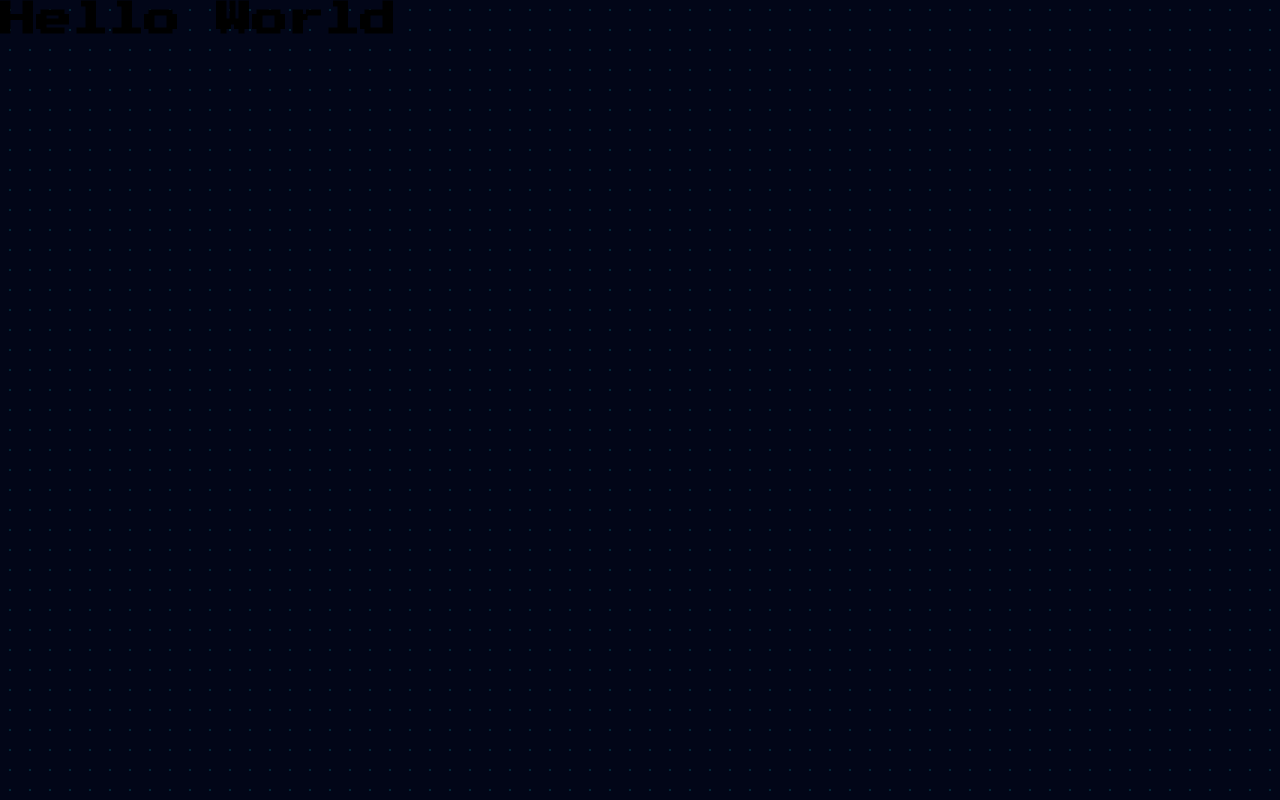
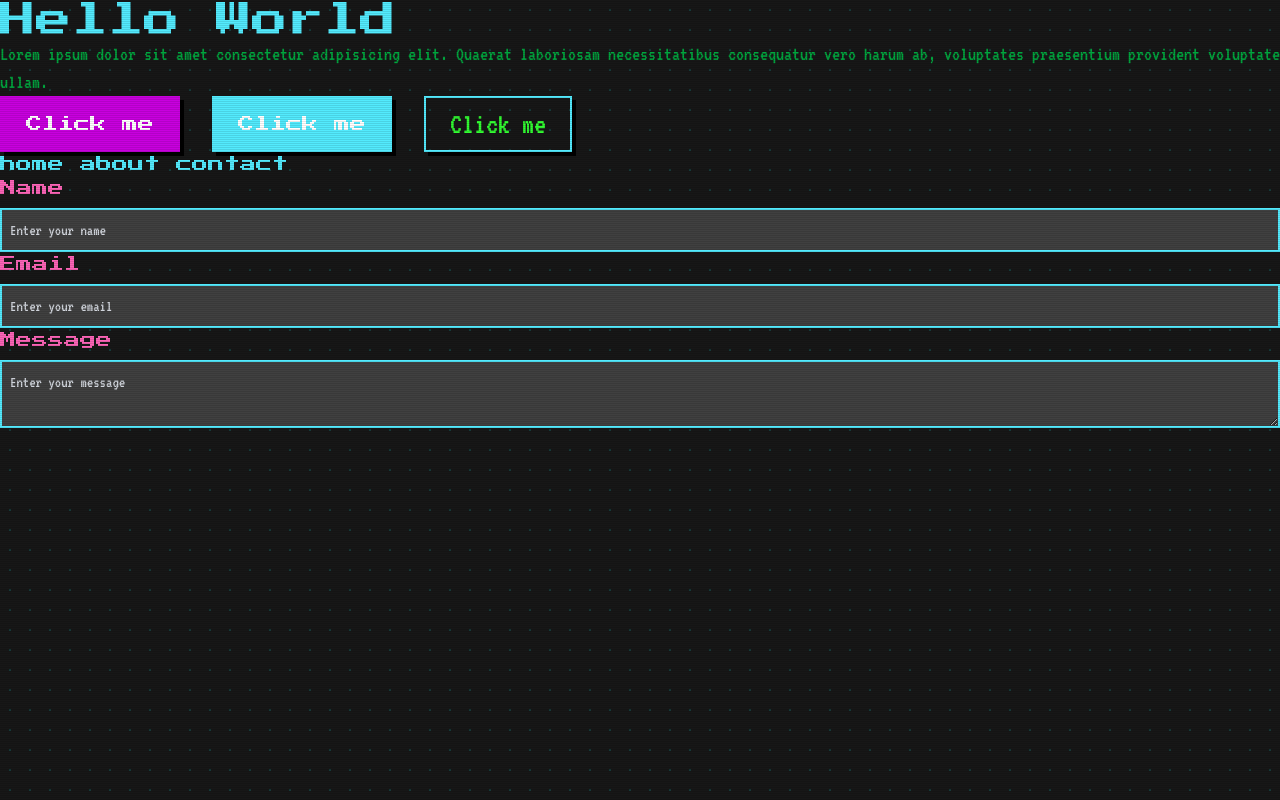
Before and after one commit to Ughur/web, a Next.js app: page / in a window 1280 px wide. Built offline with nearby package versions, Linux system fonts and the light colour scheme.

Commit message:
New theme variables and define styles for components: buttons, headings, form inputs, links also add scanline background

```diff
--- a/app/globals.css
+++ b/app/globals.css
@@ -1,24 +1,45 @@
 @import 'tailwindcss';
+
+:root {
+  --scanline-opacity: 0.1;
+}
 
 @theme {
   --font-pressStart: var(--font-pressStart);
   --font-vt323: var(--font-vt323);
 
-  --color-primary: var(--color-cyan-500);
-  --color-secondary: var(--color-fuchsia-700);
-  --color-tertiary: var(--color-pink-500);
+  --color-primary: var(--color-cyan-300);
+  --color-secondary: var(--color-pink-400);
 
-  --color-body: var(--color-green-400);
-  --color-heading: var(--color-cyan-500);
-  --color-background: var(--color-slate-950);
+  --color-accent-fuchsia: var(--color-fuchsia-600);
+  --color-accent-purple: var(--color-purple-500);
+  --color-accent-green: oklch(0.87 0.2785 142.72);
+
+  --color-body: var(--color-green-600);
+  --color-heading: var(--color-cyan-300);
+  --color-background: var(--color-neutral-900);
+}
+
+@layer base {
+  body::before {
+    content: '';
+    @apply fixed inset-0 pointer-events-none z-50;
+    background: repeating-linear-gradient(
+      0deg,
+      rgba(0, 0, 0, var(--scanline-opacity)) 0%,
+      rgba(0, 0, 0, var(--scanline-opacity)) 1px,
+      transparent 1px,
+      transparent 2px
+    );
+  }
 }
 
 @layer components {
   .heading {
-    @apply text-2xl md:text-3xl lg:text-4xl font-bold text-heading;
+    @apply text-2xl md:text-3xl lg:text-4xl text-heading font-pressStart;
   }
   .body-text {
-    @apply text-base md:text-lg lg:text-xl text-body;
+    @apply text-base md:text-lg lg:text-xl text-body font-vt323;
   }
   .flex-responsive {
     @apply flex flex-col md:flex-row;
@@ -28,6 +49,49 @@
   }
   .m-responsive {
     @apply m-4 sm:m-6 md:m-8 lg:m-10;
+  }
+  .btn {
+    @apply font-pressStart cursor-pointer
+    text-white
+    py-2 px-6 border-2
+    transition-colors duration-300
+    [transition-property:border-color]
+    [transition-duration:0.2s]
+    shadow-[4px_4px_0px_0px_#000]
+    hover:shadow-[2px_2px_0px_0px_#000]
+    active:shadow-none
+    active:translate-x-1
+    active:translate-y-1;
+  }
+
+  .btn-primary {
+    @apply bg-accent-fuchsia border-accent-fuchsia
+           hover:bg-secondary hover:border-secondary;
+  }
+  .btn-secondary {
+    @apply bg-primary border-primary
+           hover:bg-accent-purple hover:border-accent-purple;
+  }
+  .btn-ghost {
+    @apply border-primary hover:border-secondary hover:text-secondary
+            font-vt323 bg-transparent text-accent-green text-3xl
+            active:translate-x-0 active:translate-y-0;
+  }
+  .link {
+    @apply text-primary hover:text-secondary font-pressStart transition-colors duration-300;
+  }
+  .form-group {
+    @apply flex flex-col gap-2;
+  }
+  .form-label {
+    @apply text-secondary font-pressStart;
+  }
+  .form-input {
+    @apply bg-neutral-700 border-2
+    border-primary text-accent-green
+    font-vt323 p-2 placeholder:text-gray-300
+    outline-none focus:border-secondary;
+
   }
 }
 
--- a/app/layout.tsx
+++ b/app/layout.tsx
@@ -27,7 +27,7 @@ export default function RootLayout({
   return (
     <html lang='en'>
       <body
-        className={`${pressStart.variable} ${vt323.variable} antialiased bg-dots bg-background`}
+        className={`${pressStart.variable} ${vt323.variable} antialiased bg-dots bg-background text-body`}
       >
         {children}
       </body>
--- a/app/page.tsx
+++ b/app/page.tsx
@@ -1,3 +1,63 @@
 export default function Home() {
-  return <h1 className='text-4xl font-bold font-pressStart'>Hello World</h1>;
+  return (
+    <>
+      <h1 className='heading'>Hello World</h1>
+      <p className='body-text'>
+        Lorem ipsum dolor sit amet consectetur adipisicing elit. Quaerat
+        laboriosam necessitatibus consequatur vero harum ab, voluptates
+        praesentium provident voluptate ullam.
+      </p>
+      <div className='flex gap-4'>
+        <button className='btn btn-primary'>Click me</button>
+        <button className='btn btn-secondary ml-4'>Click me</button>
+        <button className='btn btn-ghost ml-4'>Click me</button>
+      </div>
+      <div className='flex gap-4'>
+        <a href='#' className='link'>
+          home
+        </a>
+        <a href='#' className='link'>
+          about
+        </a>
+        <a href='#' className='link'>
+          contact
+        </a>
+      </div>
+      <form action=''>
+        <div className='form-group'>
+          <label htmlFor='name' className='form-label'>
+            Name
+          </label>
+          <input
+            className='form-input'
+            type='text'
+            id='name'
+            placeholder='Enter your name'
+          />
+        </div>
+        <div className='form-group'>
+          <label htmlFor='email' className='form-label'>
+            Email
+          </label>
+          <input
+            className='form-input'
+            type='email'
+            id='email'
+            placeholder='Enter your email'
+          />
+        </div>
+        <div className='form-group'>
+          <label htmlFor='message' className='form-label'>
+            Message
+          </label>
+          <textarea
+            name='message'
+            id='message'
+            placeholder='Enter your message'
+            className='form-input'
+          />
+        </div>
+      </form>
+    </>
+  );
 }
```
